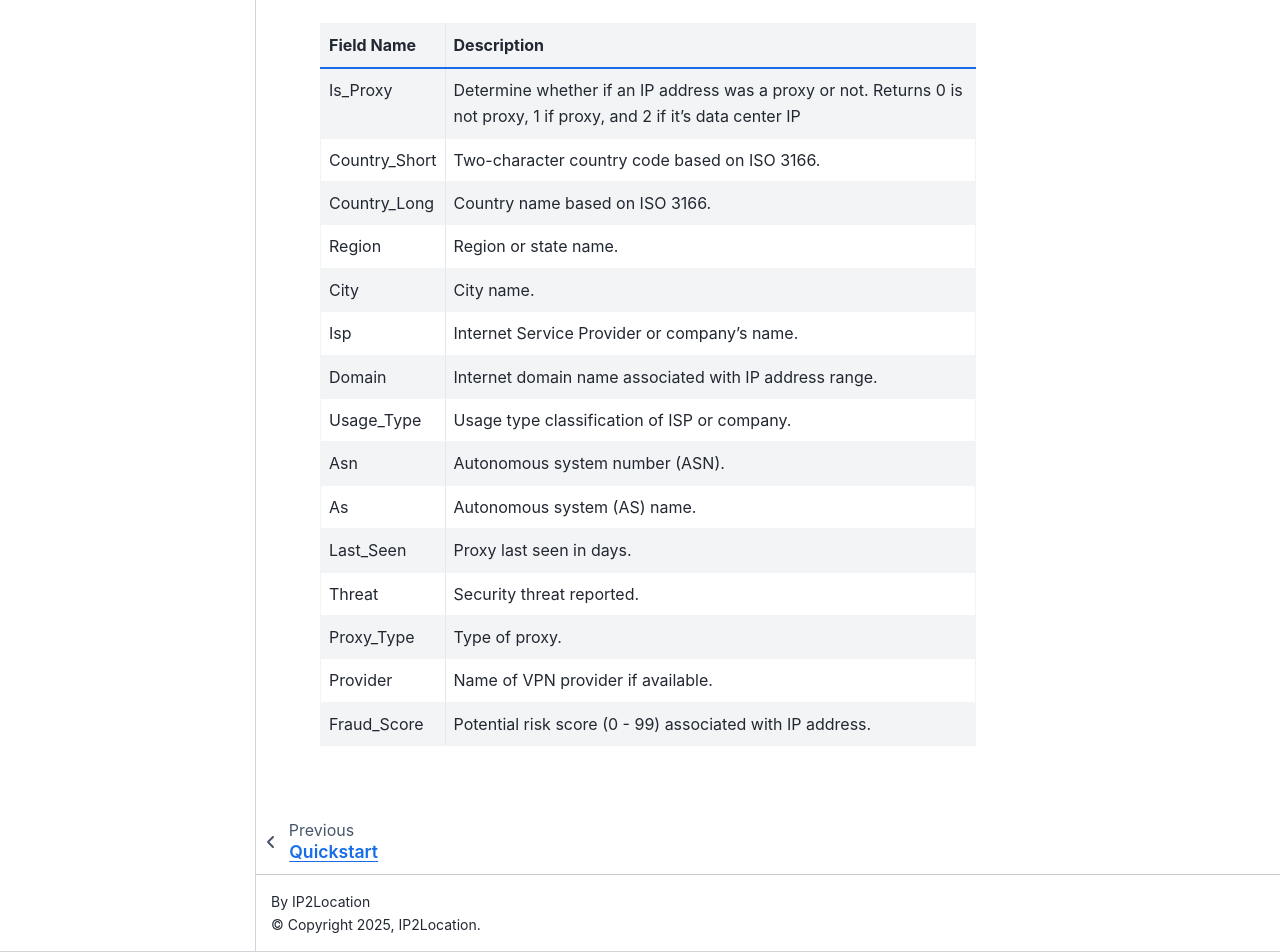
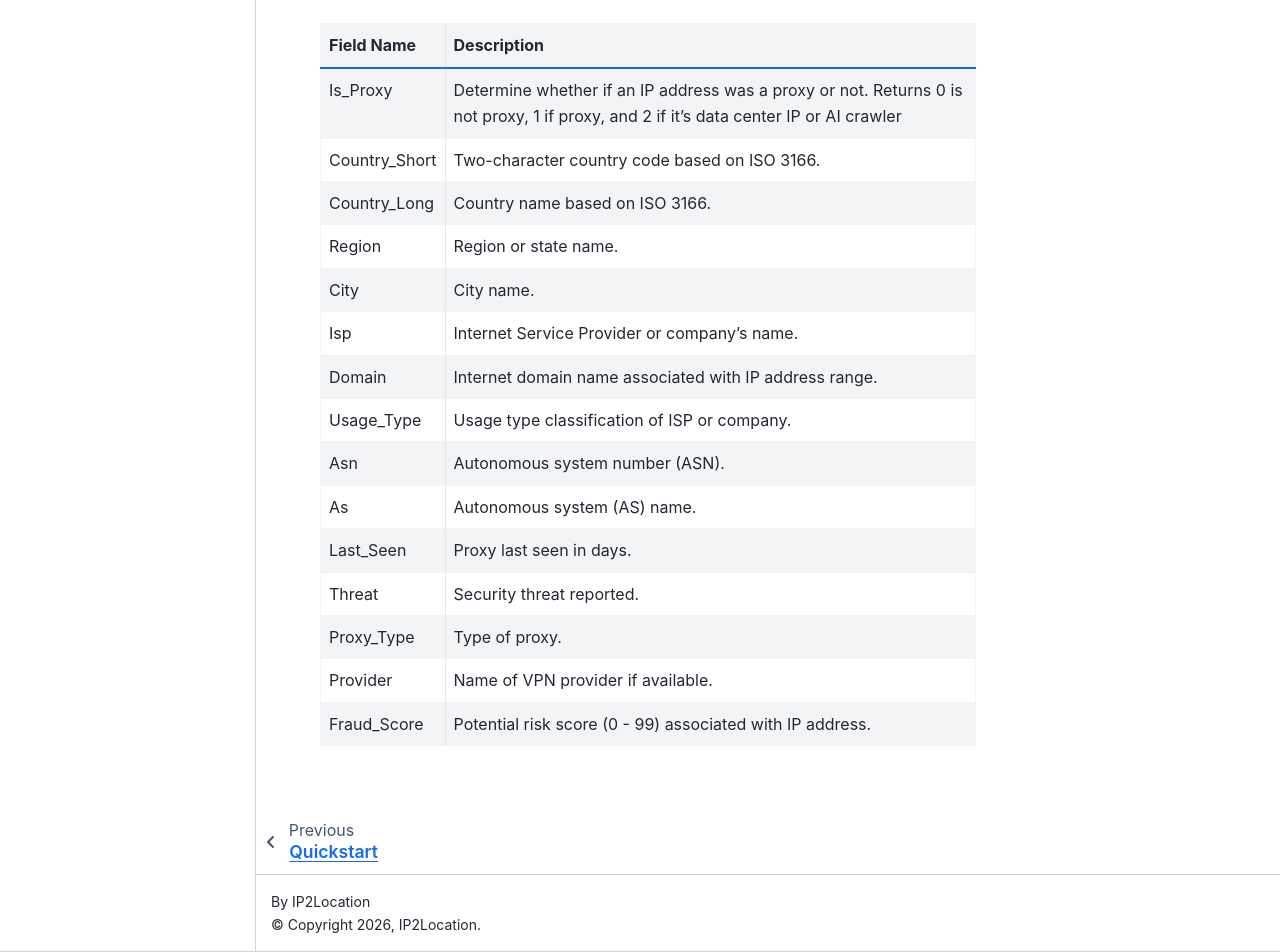
Before and after one commit to ip2location/ip2proxy-dotnet, a Sphinx documentation site: the page built from docs/source/code.md, in a window 1280 px wide and 1400 px high, scrolled down 2605 px. Shown: the part 448-1400 px from the top of the window. Built offline with Sphinx 7.4.7 and the Sphinx Book theme 1.1.4, drawn with Linux system fonts in a browser that asks for light colours; some of the changed text lies outside the part shown.

Commit message:
Support new proxy type "AIC" in "Is_Proxy" field

```diff
--- a/docs/source/code.md
+++ b/docs/source/code.md
@@ -50,7 +50,7 @@ Retrieve geolocation information for an IP address.
 
 | Field Name       | Description                                                  |
 | ---------------- | ------------------------------------------------------------ |
-| Is_Proxy    |     Determine whether if an IP address was a proxy or not. Returns 0 is not proxy, 1 if proxy, and 2 if it's data center IP |
+| Is_Proxy    |     Determine whether if an IP address was a proxy or not. Returns 0 is not proxy, 1 if proxy, and 2 if it's data center IP or AI crawler |
 | Country_Short    |     Two-character country code based on ISO 3166. |
 | Country_Long    |     Country name based on ISO 3166. |
 | Region     |     Region or state name. |
@@ -78,7 +78,7 @@ Retrieve geolocation information for an IP address.
 
 | Field Name       | Description                                                  |
 | ---------------- | ------------------------------------------------------------ |
-| Is_Proxy    |     Determine whether if an IP address was a proxy or not. Returns 0 is not proxy, 1 if proxy, and 2 if it's data center IP |
+| Is_Proxy    |     Determine whether if an IP address was a proxy or not. Returns 0 is not proxy, 1 if proxy, and 2 if it's data center IP or AI crawler |
 | Country_Short    |     Two-character country code based on ISO 3166. |
 | Country_Long    |     Country name based on ISO 3166. |
 | Region     |     Region or state name. |
--- a/docs/source/conf.py
+++ b/docs/source/conf.py
@@ -4,11 +4,11 @@
 # -- Project information
 
 project = 'IP2Proxy .NET'
-copyright = '2025, IP2Location'
+copyright = '2026, IP2Location'
 author = 'IP2Location'
 
-release = '4.1.2'
-version = '4.1.2'
+release = '4.2.0'
+version = '4.2.0'
 
 # -- General configuration
 
```
Also changed, not shown: README.md (+4 -1 lines), 2 other files.
